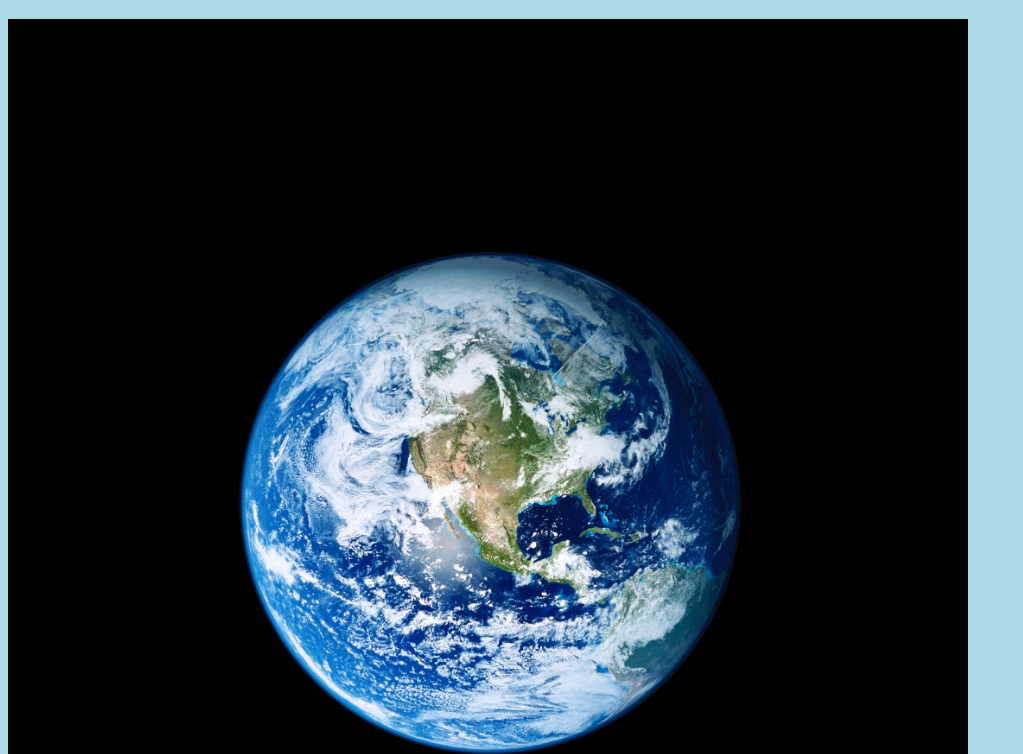
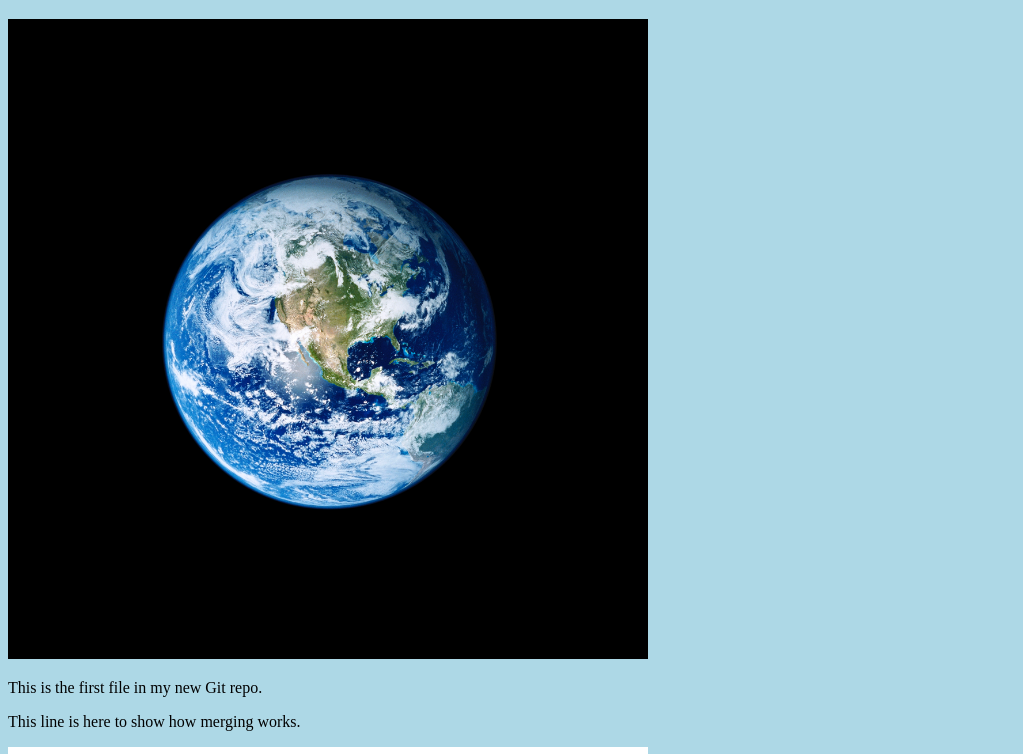
Before and after one commit to gitg4841/hello-world, a plain HTML site: page index.html in a window 1280 px wide. Shown: the part 61-815 px from the top of the page, without its empty margins (0-1023 px from the left). Drawn offline with Linux system fonts and the light colour scheme.

Commit message:
Updated index.html. Resized image2

```diff
--- a/index.html
+++ b/index.html
@@ -13,7 +13,7 @@
         Hello world!
     </h1>
     <div>
-        <img src="img-hello-world.jpg" alt="Hello world from space" style="width:100%;max-width:960px;"/>
+        <img src="img-hello-world.jpg" alt="Hello world from space" style="width:100%;max-width:640px;"/>
     </div>
     <p>
         This is the first file in my new Git repo.
```
